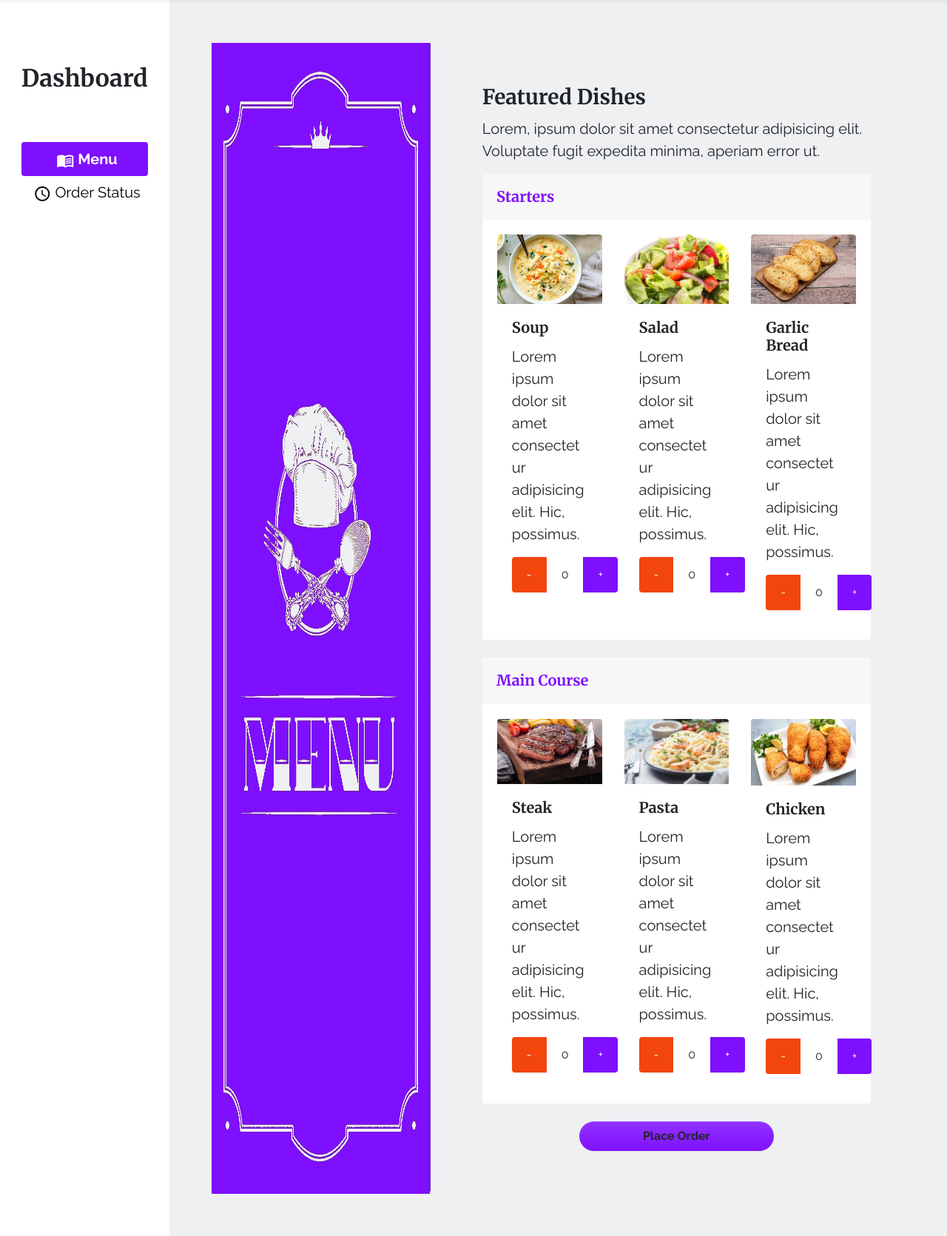
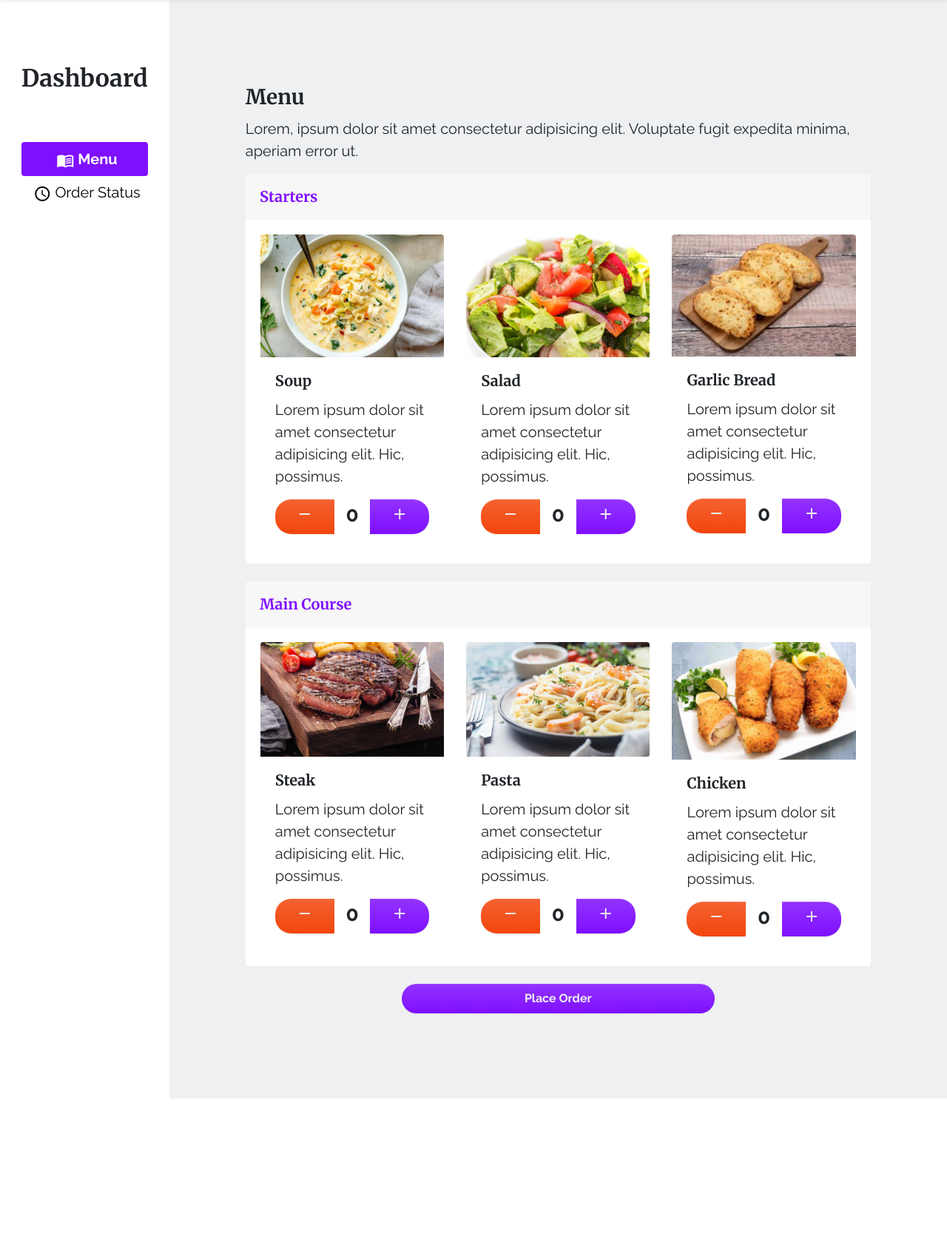
Before and after one commit to COE420ProjectGroup/flask-rms, a Flask app: template templates/customer_dashboard.html in a window 1280 px wide. Shown: the part 65-1736 px from the top of the page at 74% size. After the commit the page ends 1550 px from the top, so only its background shows below. Run offline with Flask 2, Linux system fonts and the light colour scheme; the template is opened without the code that fills it, so the values that code supplies are empty; some libraries are stand-ins or nearby versions.

Commit message:
+/- buttons look nice 😪

```diff
--- a/templates/customer_dashboard.html
+++ b/templates/customer_dashboard.html
@@ -20,10 +20,10 @@
     <div class="flex-grow-1 tab-content p-md-5 bg-light">
         <section class="tab-pane active in" role="tabpanel" id="featured">
             <div class="row">
-                <img src="{{ url_for('static', filename='images/menu.jpg') }}" alt="" class="d-none d-xl-block col-xl-4">
+                <!-- <img src="{{ url_for('static', filename='images/menu.jpg') }}" alt="" class="d-none d-xl-block col-xl-4"> -->
 
-                <div class="col-xl-8 p-5">
-                    <h3>Featured Dishes</h3>
+                <div class="p-5">
+                    <h3>Menu</h3>
                     <p>
                         Lorem, ipsum dolor sit amet consectetur adipisicing elit. Voluptate fugit expedita minima,
                         aperiam error ut.
@@ -39,12 +39,12 @@
                                         <p class="card-text">Lorem ipsum dolor sit amet consectetur adipisicing
                                             elit.
                                             Hic, possimus.</p>
-                                        <div class="list-group list-group-horizontal">
-                                            <a onclick="dec('s0');"
-                                                class="list-group-item list-group-item-action bg-danger text-white text-center">-</a>
-                                            <a class="list-group-item" id="s0">0</a>
-                                            <a class="list-group-item list-group-item-action text-center active"
-                                                onclick="inc('s0');">+</a>
+                                        <div class="btn-group w-100" role="group">
+                                            <a onclick="dec('s0');" type="button"
+                                                class="btn btn-danger text-light" type="button"><span class="material-icons">remove</span></a>
+                                            <a class="btn p-0 fs-3" id="s0">0</a>
+                                            <a class="btn btn-primary text-light" type="button"
+                                                onclick="inc('s0');"><span class="material-icons">add</span></a>
                                         </div>
                                     </div>
                                 </div>
@@ -55,12 +55,12 @@
                                         <p class="card-text">Lorem ipsum dolor sit amet consectetur adipisicing
                                             elit.
                                             Hic, possimus.</p>
-                                        <div class="list-group list-group-horizontal">
+                                        <div class="btn-group w-100" role="group">
                                             <a onclick="dec('s1');"
-                                                class="list-group-item list-group-item-action bg-danger text-white text-center">-</a>
-                                            <a id="s1" class="list-group-item">0</a>
+                                                class="btn btn-danger text-light" type="button"><span class="material-icons">remove</span></a>
+                                            <a id="s1" class="btn p-0 fs-3">0</a>
                                             <a onclick="inc('s1');"
-                                                class="list-group-item list-group-item-action text-center active">+</a>
+                                                class="btn btn-primary text-light" type="button"><span class="material-icons">add</span></a>
                                         </div>
                                     </div>
                                 </div>
@@ -71,12 +71,12 @@
                                         <p class="card-text">Lorem ipsum dolor sit amet consectetur adipisicing
                                             elit.
                                             Hic, possimus.</p>
-                                        <div class="list-group list-group-horizontal">
+                                        <div class="btn-group w-100" role="group">
                                             <a onclick="dec('s2');"
-                                                class="list-group-item list-group-item-action bg-danger text-white text-center">-</a>
-                                            <a id="s2" class="list-group-item">0</a>
+                                                class="btn btn-danger text-light" type="button"><span class="material-icons">remove</span></a>
+                                            <a id="s2" class="btn p-0 fs-3">0</a>
                                             <a onclick="inc('s2');"
-                                                class="list-group-item list-group-item-action text-center active">+</a>
+                                                class="btn btn-primary text-light" type="button"><span class="material-icons">add</span></a>
                                         </div>
                                     </div>
                                 </div>
@@ -95,12 +95,12 @@
                                         <p class="card-text">Lorem ipsum dolor sit amet consectetur adipisicing
                                             elit.
                                             Hic, possimus.</p>
-                                        <div class="list-group list-group-horizontal">
+                                        <div class="btn-group w-100" role="group">
                                             <a onclick="dec('m3');"
-                                                class="list-group-item list-group-item-action bg-danger text-white text-center">-</a>
-                                            <a id="m3" class="list-group-item">0</a>
+                                                class="btn btn-danger text-light" type="button"><span class="material-icons">remove</span></a>
+                                            <a id="m3" class="btn p-0 fs-3">0</a>
                                             <a onclick="inc('m3');"
-                                                class="list-group-item list-group-item-action text-center active">+</a>
+                                                class="btn btn-primary text-light" type="button"><span class="material-icons">add</span></a>
                                         </div>
                                     </div>
                                 </div>
@@ -111,12 +111,12 @@
                                         <p class="card-text">Lorem ipsum dolor sit amet consectetur adipisicing
                                             elit.
                                             Hic, possimus.</p>
-                                        <div class="list-group list-group-horizontal">
+                                        <div class="btn-group w-100" role="group">
                                             <a onclick="dec('m4');"
-                                                class="list-group-item list-group-item-action bg-danger text-white text-center">-</a>
-                                            <a id="m4" class="list-group-item">0</a>
+                                                class="btn btn-danger text-light" type="button"><span class="material-icons">remove</span></a>
+                                            <a id="m4" class="btn p-0 fs-3">0</a>
                                             <a onclick="inc('m4');"
-                                                class="list-group-item list-group-item-action text-center active">+</a>
+                                                class="btn btn-primary text-light" type="button"><span class="material-icons">add</span></a>
                                         </div>
                                     </div>
                                 </div>
@@ -127,12 +127,12 @@
                                         <p class="card-text">Lorem ipsum dolor sit amet consectetur adipisicing
                                             elit.
                                             Hic, possimus.</p>
-                                        <div class="list-group list-group-horizontal">
+                                        <div class="btn-group w-100" role="group">
                                             <a onclick="dec('m5');"
-                                                class="list-group-item list-group-item-action bg-danger text-white text-center">-</a>
-                                            <a id="m5" class="list-group-item">0</a>
+                                                class="btn btn-danger text-light" type="button"><span class="material-icons">remove</span></a>
+                                            <a id="m5" class="btn p-0 fs-3">0</a>
                                             <a onclick="inc('m5');"
-                                                class="list-group-item list-group-item-action text-center active">+</a>
+                                                class="btn btn-primary text-light" type="button"><span class="material-icons">add</span></a>
                                         </div>
                                     </div>
                                 </div>
@@ -140,8 +140,8 @@
                         </div>
                     </div>
                     <br>
-                    <div style="text-align: center;">
-                        <a class="btn btn-primary w-50" onclick="placeOrder();">Place Order</a>
+                    <div class="text-center">
+                        <a class="btn btn-primary text-light w-50" onclick="placeOrder();">Place Order</a>
                     </div>
                 </div>
             </div>
```
